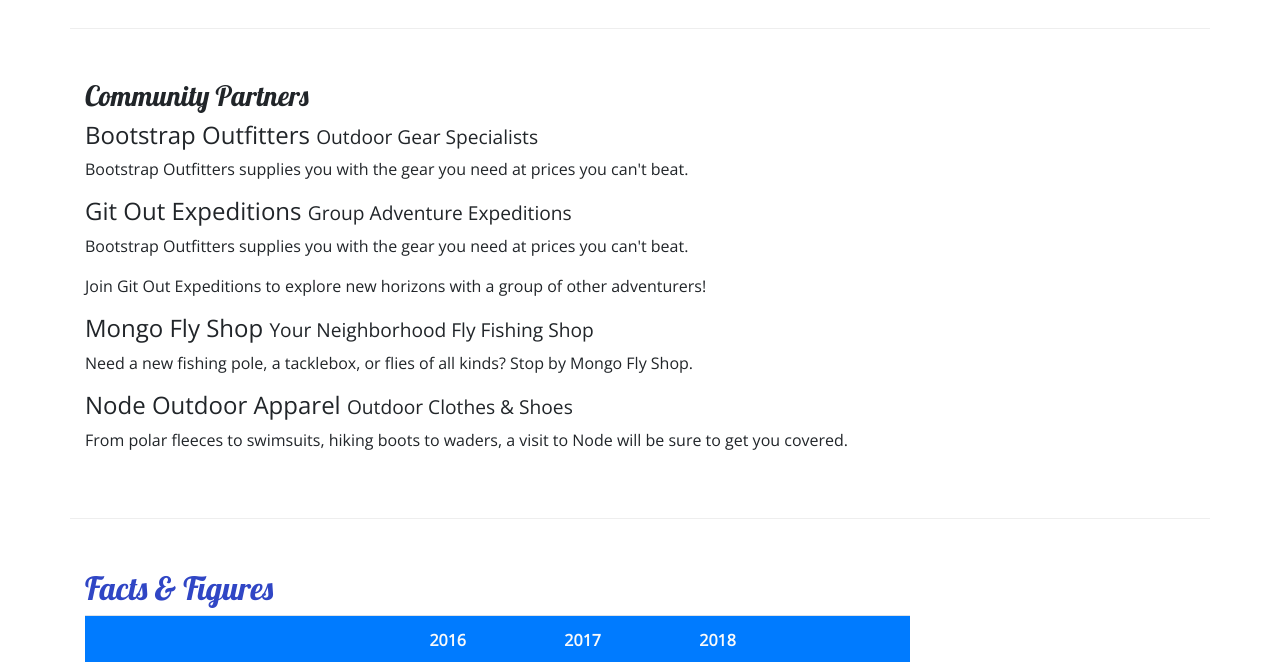
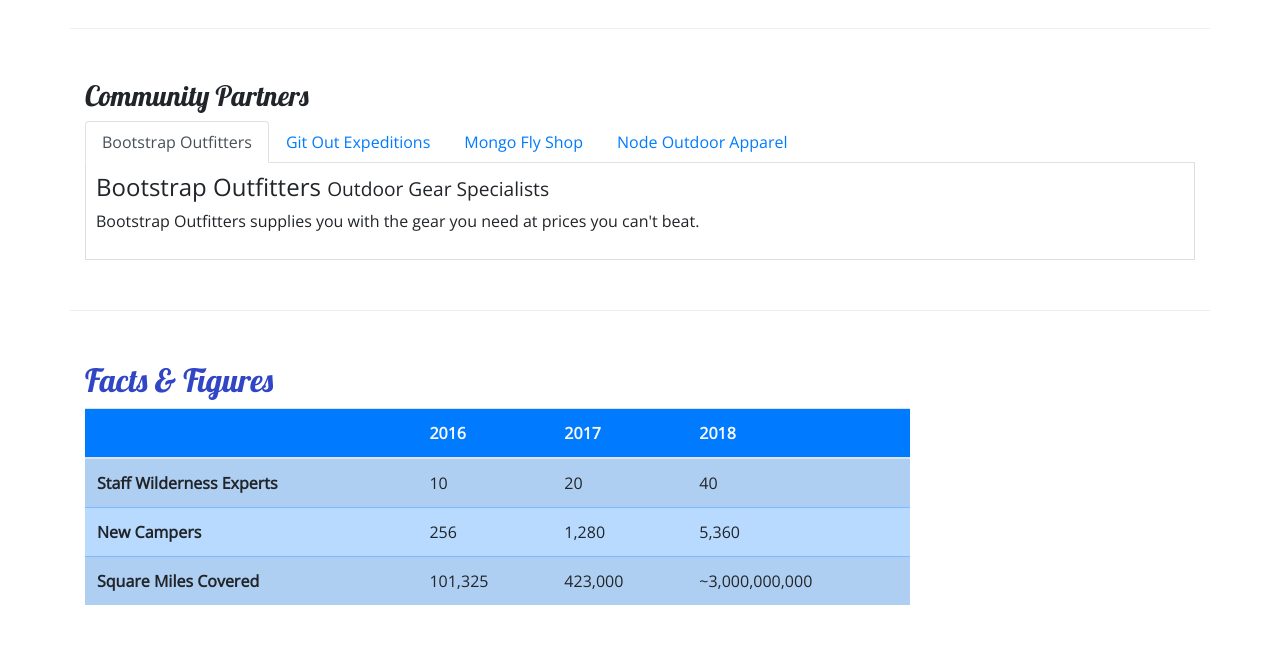
Before and after one commit to SteveBouchie/nucamp-bootstrap, a website: page aboutus.html in a window 1280 px wide. Shown: the part 840-1502 px from the top of the page. Drawn offline with nearby package versions, Linux system fonts and the light colour scheme.

Commit message:
Tab update

```diff
--- a/aboutus.html
+++ b/aboutus.html
@@ -107,15 +107,31 @@
         <div class="row row-content">
             <div class="col-12">
                 <h3>Community Partners</h3>
+                    <ul class="nav nav-tabs">
+                        <li class="nav-item"><a class="nav-link active" href="#bootstrap" role="tab" data-toggle="tab">Bootstrap Outfitters</a></li>
+                        <li class="nav-item"><a class="nav-link" href="#git" role="tab" data-toggle="tab">Git Out Expeditions</a></li>
+                        <li class="nav-item"><a class="nav-link" href="#mongo" role="tab" data-toggle="tab">Mongo Fly Shop</a></li>
+                        <li class="nav-item"><a class="nav-link" href="#node" role="tab" data-toggle="tab">Node Outdoor Apparel</a></li>
+                    </ul>
+                <div class="tab-content">
+                    <div role="tabpanel" class="tab-pane fade show active" id="bootstrap">
                         <h4>Bootstrap Outfitters <small>Outdoor Gear Specialists</small></h4>
                         <p class="d-none d-sm-block">Bootstrap Outfitters supplies you with the gear you need at prices you can't beat.</p>
+                    </div>
+                    <div role="tabpanel" class="tab-pane fade show" id="git">
                         <h4>Git Out Expeditions <small>Group Adventure Expeditions</small></h4>
                         <p class="d-none d-sm-block">Bootstrap Outfitters supplies you with the gear you need at prices you can't beat.</p>
                         <p class="d-none d-sm-block" >Join Git Out Expeditions to explore new horizons with a group of other adventurers!</p>
+                    </div>
+                    <div role="tabpanel" class="tab-pane fade show" id="mongo">
                         <h4>Mongo Fly Shop <small>Your Neighborhood Fly Fishing Shop</small></h4>
                         <p class="d-none d-sm-block">Need a new fishing pole, a tacklebox, or flies of all kinds? Stop by Mongo Fly Shop.</p>
+                        </div>
+                    <div role="tabpanel" class="tab-pane fade show" id="node">
                         <h4>Node Outdoor Apparel <small>Outdoor Clothes & Shoes</small></h4>
                         <p class="d-none d-sm-block">From polar fleeces to swimsuits, hiking boots to waders, a visit to Node will be sure to get you covered.</p>
+                    </div>
+                </div>
             </div>
         </div>
         <div class="row row-content">
@@ -183,6 +199,10 @@
            </div>
         </div>
     </footer>
+     <!-- jQuery must come first, then Popper.js, then the Bootstrap JavaScript plugins.-->
+ <script src="node_modules/jquery/dist/jquery.slim.min.js"></script>
+ <script src="node_modules/popper.js/dist/umd/popper.min.js"></script>
+ <script src="node_modules/bootstrap/dist/js/bootstrap.min.js"></script>
 
 </body>
 
--- a/css/styles.css
+++ b/css/styles.css
@@ -42,3 +42,7 @@ p {
     background-image: linear-gradient(#CEC8FF, white);
     padding: 20px 0;
 }
+.tab-content {
+    border: 1px solid #DDD;
+    border-top: none;
+    padding: 10px;
```
Lines whose indentation alone changed are shown as unchanged.
